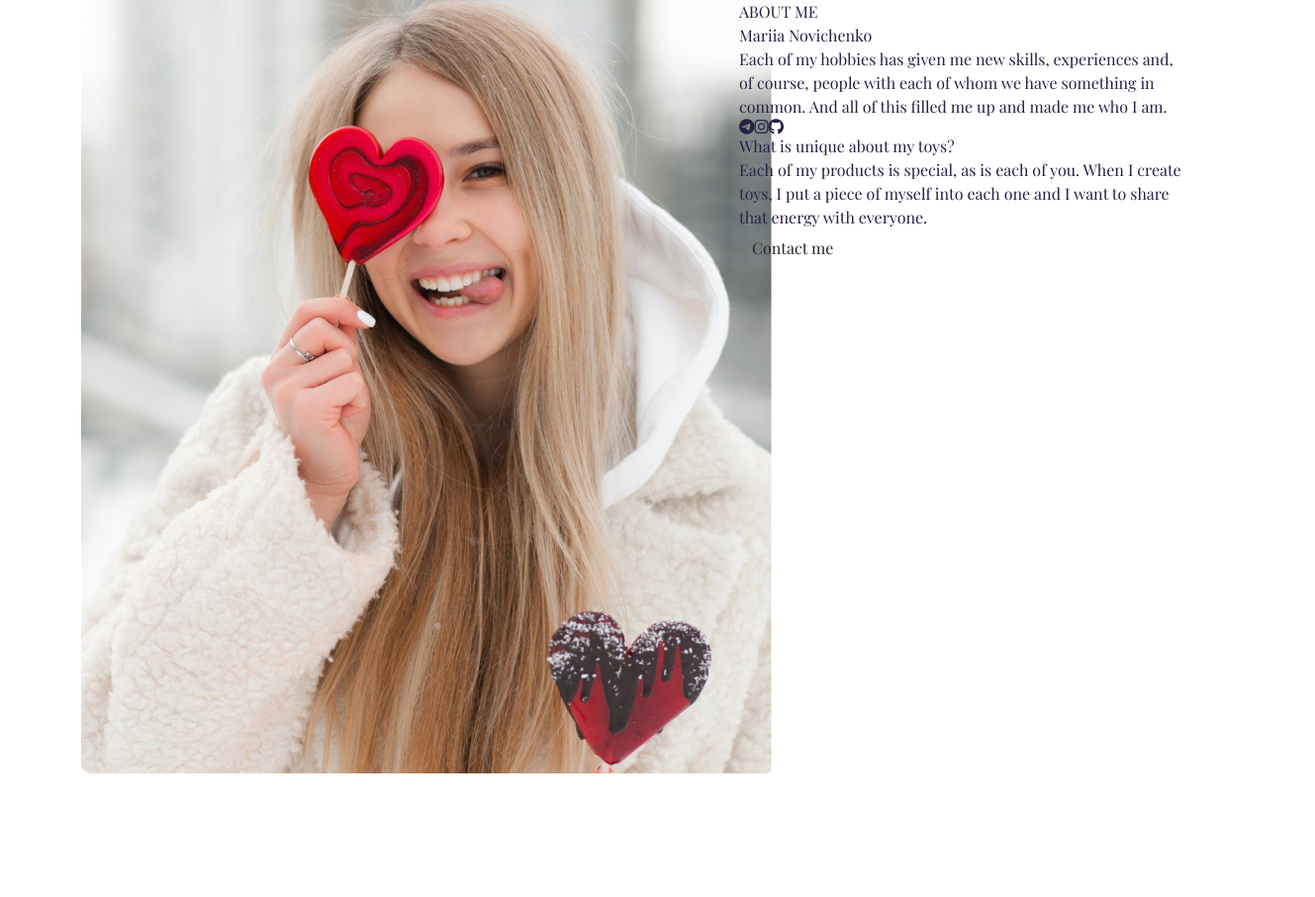
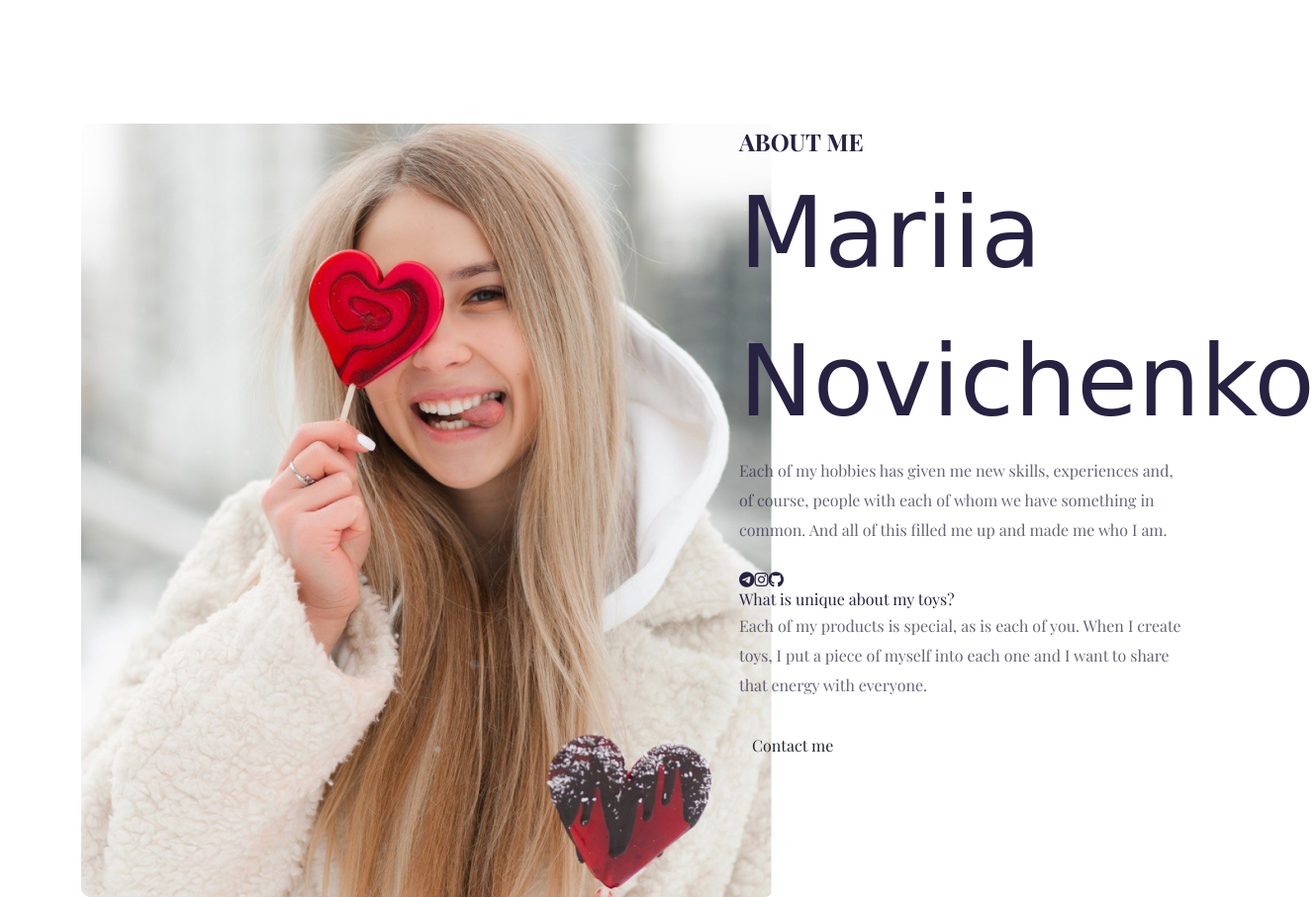
Before and after one commit to novichenkom3/portfolio, a plain HTML site: page about.html in a window 1280 px wide. Shown: the whole page at 99% size, 1329 px wide, since content can reach past the window. Before the commit the page ends 800 px from the top, so only its background shows below. Drawn offline with nearby package versions, Linux system fonts and the light colour scheme; a web font is replaced by a local one.

Commit message:
Update portfolio.css

```diff
--- a/styles/portfolio.css
+++ b/styles/portfolio.css
@@ -119,5 +119,25 @@ h3 {
   .card {
     display: none;
   }
+}
 
+.about-me-page {
+  margin-top: 125px;
 }
+
+.about-me {
+  font-size: 24px;
+  font-weight: bold;
+}
+
+.name {
+  font-family: var(--heading-font);
+  font-size: 100px;
+}
+
+.paragraph {
+  font-weight: 16px;
+  color: var(--paragragh-color);
+  line-height: 30px;
+  padding-bottom: 27px;
+}
```
